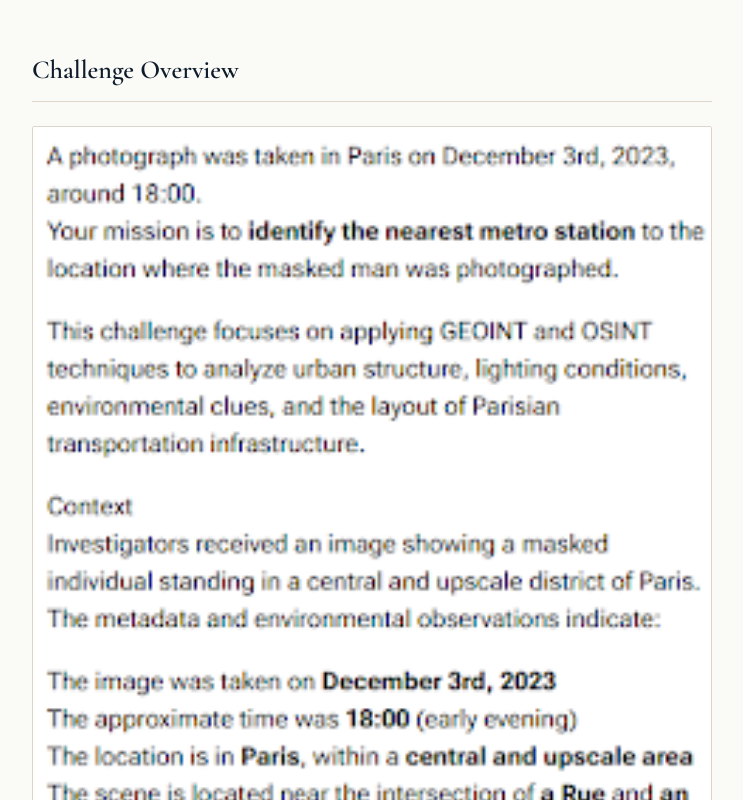
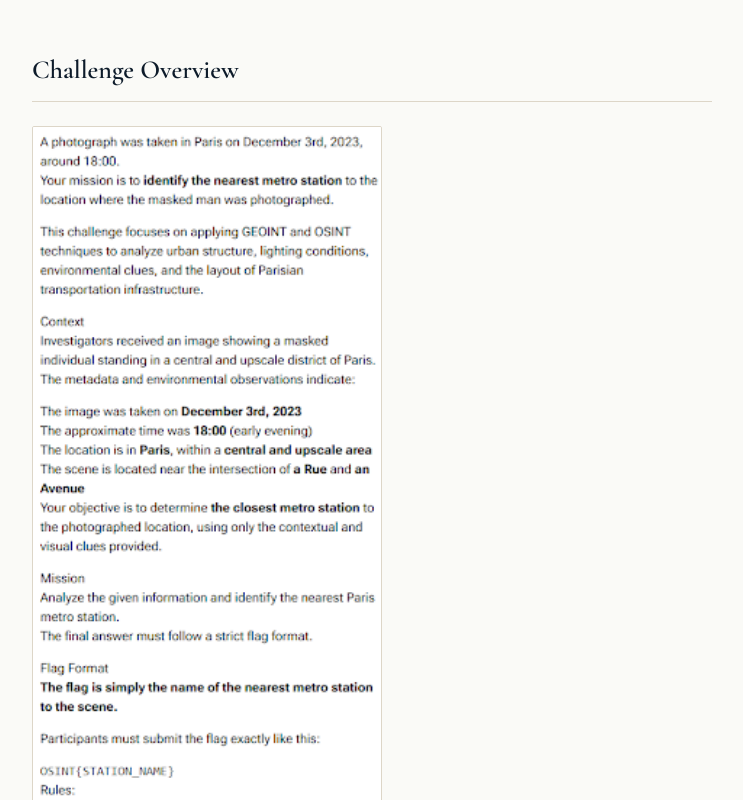
Before and after one commit to ShadowStrikers/colbynieva-site, a plain HTML site: page writeups/find-the-masked-man.html in a window 1280 px wide. Shown: the part 460-1260 px from the top of the page, without its empty margins (268-1011 px from the left). Drawn offline with nearby package versions, Linux system fonts and the light colour scheme.

Commit message:
Update find-the-masked-man.html

```diff
--- a/writeups/find-the-masked-man.html
+++ b/writeups/find-the-masked-man.html
@@ -41,7 +41,7 @@
       <section class="writeup-section">
         <h2>Challenge Overview</h2>
         <figure class="writeup-image">
-          <img src="../images/ctf/masked-man-challenge.jpg" alt="The challenge photograph showing the masked man in Paris">
+          <img src="../images/ctf/masked-man-challenge.jpg" style="max-width: 350px;">
           <figcaption>The original challenge photograph.</figcaption>
         </figure>
         <p>The goal of this challenge was to determine the nearest metro station to the location where a masked individual was photographed. The challenge provided a few clues, including that the photo was taken in Paris on December 3, 2023, around 18:00, in a central and upscale area near the intersection of a Rue and an Avenue.</p>
```
